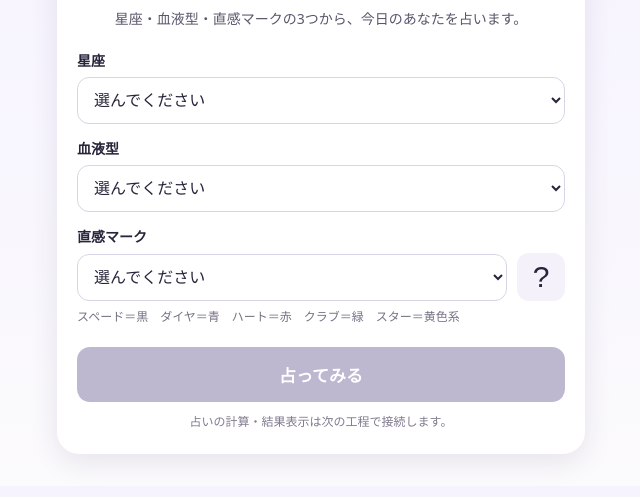
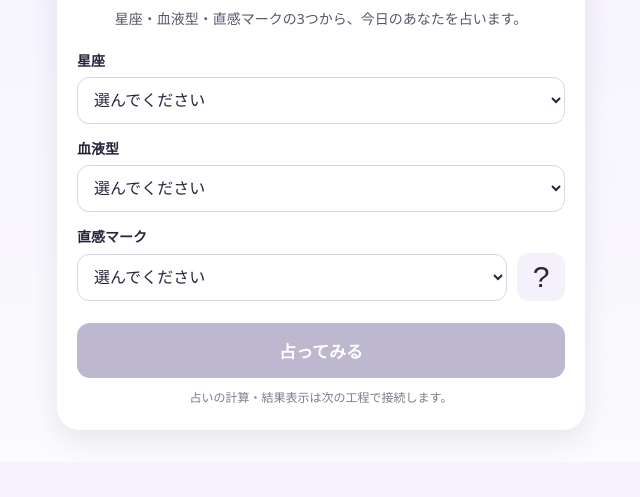
Before and after one commit to junta002-code/fortune-ai-app, a plain HTML site: page index.html in a window 1280 px wide. Shown: the part 113-610 px from the top of the page, without its empty margins (319-959 px from the left). Drawn offline with Linux system fonts and the light colour scheme.

Commit message:
直感マークの色説明文を削除。色とマークの対応は内部設定として維持。

```diff
--- a/index.html
+++ b/index.html
@@ -71,11 +71,6 @@
       font-size:30px;
       line-height:1;
       font-family:Arial,sans-serif;
-    }
-    .mark-note{
-      margin:6px 0 0;
-      font-size:12px;
-      color:#777184;
     }
     .fortune-button{
       width:100%;
@@ -155,7 +150,6 @@
           </select>
           <div class="mark-preview" id="markPreview">?</div>
         </div>
-        <p class="mark-note">スペード＝黒　ダイヤ＝青　ハート＝赤　クラブ＝緑　スター＝黄色系</p>
       </div>
 
       <button class="fortune-button" id="fortuneButton" disabled>占ってみる</button>
```
